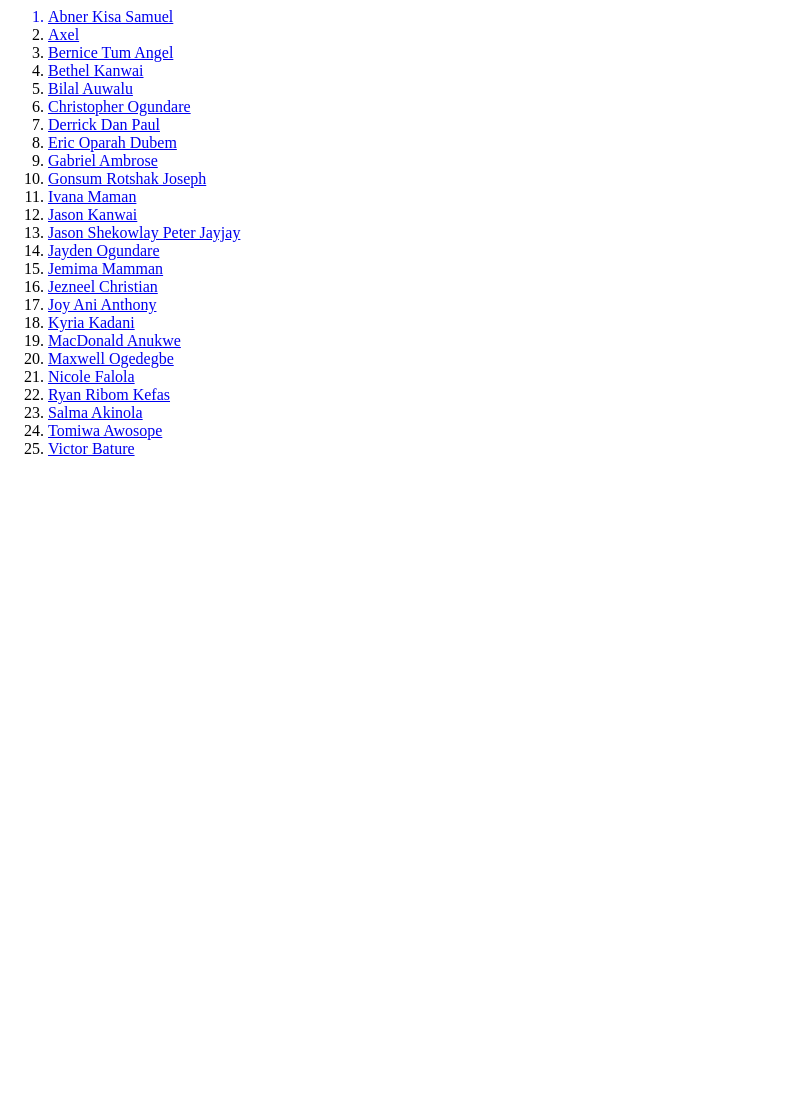
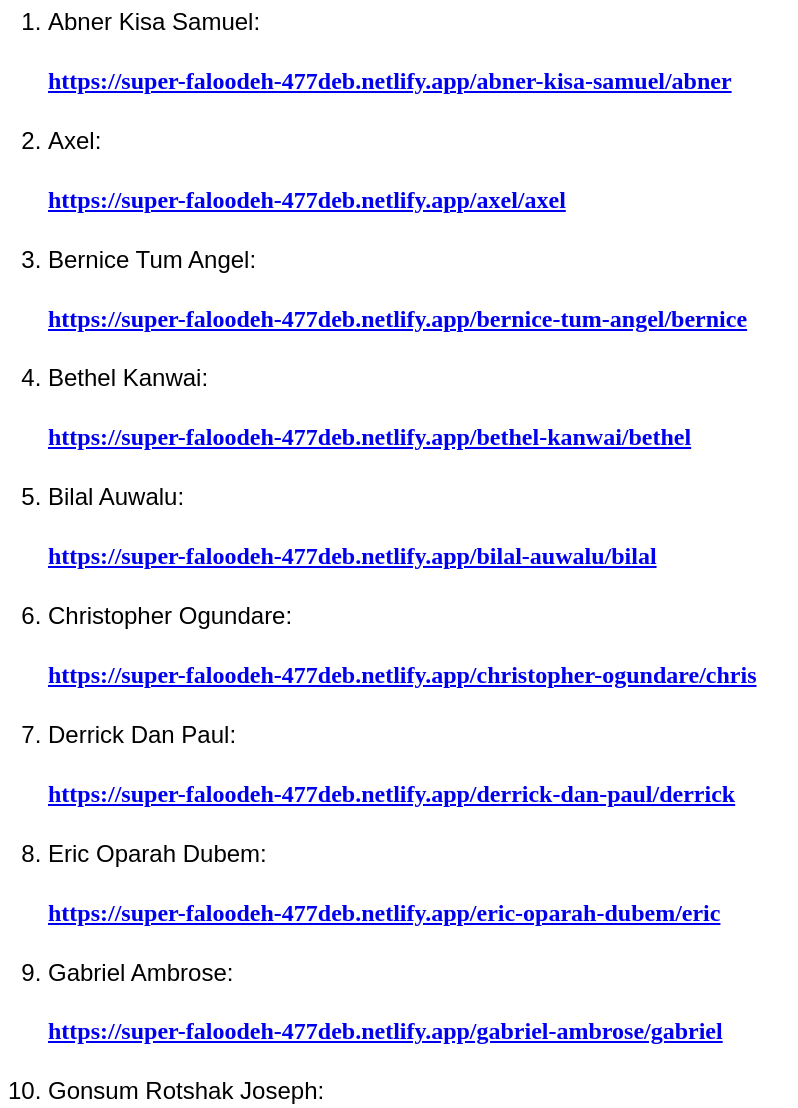
Before and after one commit to Veno515/Early-Days-Nursery-Services-Computing-Club, a plain HTML site: page index.html in a window 1280 px wide. Shown: the top 1108 px of the page, without its empty margins (0-798 px from the left). Before the commit the page ends 800 px from the top, so only its background shows below. Drawn offline with Linux system fonts and the light colour scheme.

Commit message:
third commit

```diff
--- a/index.html
+++ b/index.html
@@ -1,34 +1,43 @@
 <html>
     <head>
         <title>All Names</title>
+        <style>
+            li {
+                font-family: sans-serif;
+                font-size: 24px;
+            }
+            h4 {
+                font-size: 24px;
+            }
+        </style>
     </head>
     <body>
         <ol>
-            <a href="Abner-Kisa-Samuel/abner.html"><li>Abner Kisa Samuel</li></a>
-            <li><a href="Axel/axel.html">Axel</a></li>
-            <li><a href="Bernice-tum-angel/bernice.html">Bernice Tum Angel</a></li>
-            <li><a href="Bethel-Kanwai/bethel.html">Bethel Kanwai</a></li>
-            <li><a href="Bilal-Auwalu/bilal.html">Bilal Auwalu</a></li>
-            <li><a href="Christopher-ogundare/chris.html">Christopher Ogundare</a></li>
-            <li><a href="Derrick-Dan-Paul/derrick.html">Derrick Dan Paul</a></li>
-            <li><a href="Eric-Oparah-Dubem/eric.html">Eric Oparah Dubem</a></li>
-            <li><a href="Gabriel-Ambrose/gabriel.html">Gabriel Ambrose</a></li>
-            <li><a href="Gonsum-Rotshak-Joseph/gonsum.html">Gonsum Rotshak Joseph</a></li>
-            <li><a href="ivana-mamman/ivana.html">Ivana Maman</a></li>
-            <li><a href="Jason-Kanwai/jason.html">Jason Kanwai</a></li>
-            <li><a href="Jason-shekowlay-peter/jason.html">Jason Shekowlay Peter Jayjay</a></li>
-            <li><a href="Jayden-ogundare/jayden.html">Jayden Ogundare</a></li>
-            <li><a href="jemima-mamman/jemima.html">Jemima Mamman</a></li>
-            <li><a href="Jezneel-Christian/Jezneel.html">Jezneel Christian</a></li>
-            <li><a href="Joy-Ani-Anthony/joy.html">Joy Ani Anthony</a></li>
-            <li><a href="Kyria-Kadani/kyria.html">Kyria Kadani</a></li>
-            <li><a href="MacDonald-Anukwe/macdonald.html">MacDonald Anukwe</a></li>
-            <li><a href="Maxwell-Ogedegbe/maxwell.html">Maxwell Ogedegbe</a></li>
-            <li><a href="Nicole-falola/nicole.html">Nicole Falola</a></li>
-            <li><a href="Ryan-Ribom-Kefas/ryan.html">Ryan Ribom Kefas</a></li>
-            <li><a href="salma-akinola/salma.html">Salma Akinola</a></li>
-            <li><a href="Tomiwa-Awosope/tomiwa.html">Tomiwa Awosope</a></li>
-            <li><a href="Victor-Bature/victor.html">Victor Bature</a></li>
+            <li>Abner Kisa Samuel:</li> <a href="https://super-faloodeh-477deb.netlify.app/abner-kisa-samuel/abner" target="_blank" rel="noopener noreferrer"><h4>https://super-faloodeh-477deb.netlify.app/abner-kisa-samuel/abner</h4></a>
+            <li>Axel:</li><a href="https://super-faloodeh-477deb.netlify.app/axel/axel" target="_blank" rel="noopener noreferrer"><h4>https://super-faloodeh-477deb.netlify.app/axel/axel</h4></a>
+            <li>Bernice Tum Angel:</li><a href="https://super-faloodeh-477deb.netlify.app/bernice-tum-angel/bernice" target="_blank" rel="noopener noreferrer"><h4>https://super-faloodeh-477deb.netlify.app/bernice-tum-angel/bernice</h4></a>
+            <li>Bethel Kanwai:</li><a href="https://super-faloodeh-477deb.netlify.app/bethel-kanwai/bethel" target="_blank" rel="noopener noreferrer"><h4>https://super-faloodeh-477deb.netlify.app/bethel-kanwai/bethel</h4></a>
+            <li>Bilal Auwalu:</li><a href="https://super-faloodeh-477deb.netlify.app/bilal-auwalu/bilal" target="_blank" rel="noopener noreferrer"><h4>https://super-faloodeh-477deb.netlify.app/bilal-auwalu/bilal</h4></a>
+            <li>Christopher Ogundare:</li> <a href="https://super-faloodeh-477deb.netlify.app/christopher-ogundare/chris" target="_blank" rel="noopener noreferrer"><h4>https://super-faloodeh-477deb.netlify.app/christopher-ogundare/chris</h4></a>
+            <li>Derrick Dan Paul:</a></li><a href="https://super-faloodeh-477deb.netlify.app/derrick-dan-paul/derrick" target="_blank" rel="noopener noreferrer"><h4>https://super-faloodeh-477deb.netlify.app/derrick-dan-paul/derrick</h4></a>
+            <li>Eric Oparah Dubem:</li><a href="https://super-faloodeh-477deb.netlify.app/eric-oparah-dubem/eric" target="_blank" rel="noopener noreferrer"><h4>https://super-faloodeh-477deb.netlify.app/eric-oparah-dubem/eric</h4></a>
+            <li>Gabriel Ambrose:</li><a href="https://super-faloodeh-477deb.netlify.app/gabriel-ambrose/gabriel" target="_blank" rel="noopener noreferrer"><h4>https://super-faloodeh-477deb.netlify.app/gabriel-ambrose/gabriel</h4></a>
+            <li>Gonsum Rotshak Joseph:</li><a href="https://super-faloodeh-477deb.netlify.app/gonsum-rotshak-joseph/gonsum" target="_blank" rel="noopener noreferrer"><h4>https://super-faloodeh-477deb.netlify.app/gonsum-rotshak-joseph/gonsum</h4></a>
+            <li>Ivana Maman:</li> <a href="https://super-faloodeh-477deb.netlify.app/ivana-mamman/ivana.html" target="_blank" rel="noopener noreferrer"><h4>https://super-faloodeh-477deb.netlify.app/ivana-mamman/ivana.html</h4></a>
+            <li>Jason Kanwai:</li><a href="https://super-faloodeh-477deb.netlify.app/jason-kanwai/jason" target="_blank" rel="noopener noreferrer"><h4>https://super-faloodeh-477deb.netlify.app/jason-kanwai/jason</h4></a>
+            <li>Jason Shekowlay Peter Jayjay:</li><a href="https://super-faloodeh-477deb.netlify.app/jason-shekowlay-peter/jason" target="_blank" rel="noopener noreferrer"><h4>https://super-faloodeh-477deb.netlify.app/jason-shekowlay-peter/jason</h4></a>
+            <li>Jayden Ogundare:</li><a href="https://super-faloodeh-477deb.netlify.app/jayden-ogundare/jayden" target="_blank" rel="noopener noreferrer"><h4>https://super-faloodeh-477deb.netlify.app/jayden-ogundare/jayden</h4></a>
+            <li>Jemima Mamman:</li><a href="https://super-faloodeh-477deb.netlify.app/jemima-mamman/jemima.html" target="_blank" rel="noopener noreferrer"><h4>https://super-faloodeh-477deb.netlify.app/jemima-mamman/jemima.html</h4></a>
+            <li>Jezneel Christian:</li><a href="https://super-faloodeh-477deb.netlify.app/jezneel-christian/jezneel" target="_blank" rel="noopener noreferrer"><h4>https://super-faloodeh-477deb.netlify.app/jezneel-christian/jezneel</h4></a>
+            <li>Joy Ani Anthony:</li><a href="https://super-faloodeh-477deb.netlify.app/joy-ani-anthony/joy" target="_blank" rel="noopener noreferrer"><h4>https://super-faloodeh-477deb.netlify.app/joy-ani-anthony/joy</h4></a>
+            <li>Kyria Kadani:</li><a href="https://super-faloodeh-477deb.netlify.app/kyria-kadani/kyria" target="_blank" rel="noopener noreferrer"><h4>https://super-faloodeh-477deb.netlify.app/kyria-kadani/kyria</h4></a>
+            <li>MacDonald Anukwe:</li><a href="https://super-faloodeh-477deb.netlify.app/macdonald-anukwe/macdonald" target="_blank" rel="noopener noreferrer"><h4>https://super-faloodeh-477deb.netlify.app/macdonald-anukwe/macdonald</h4></a>
+            <li>Maxwell Ogedegbe:</li><a href="https://super-faloodeh-477deb.netlify.app/maxwell-ogedegbe/maxwell" target="_blank" rel="noopener noreferrer"><h4>https://super-faloodeh-477deb.netlify.app/maxwell-ogedegbe/maxwell</h4></a>
+            <li>Nicole Falola:</li><a href="https://super-faloodeh-477deb.netlify.app/nicole-falola/nicole" target="_blank" rel="noopener noreferrer"><h4>https://super-faloodeh-477deb.netlify.app/nicole-falola/nicole</h4></a>
+            <li>Ryan Ribom Kefas:</a></li><a href="https://super-faloodeh-477deb.netlify.app/ryan-ribom-kefas/ryan" target="_blank" rel="noopener noreferrer"><h4>https://super-faloodeh-477deb.netlify.app/ryan-ribom-kefas/ryan</h4></a>
+            <li>Salma Akinola</li><a href="https://super-faloodeh-477deb.netlify.app/salma-akinola/salma.html" target="_blank" rel="noopener noreferrer"><h4>https://super-faloodeh-477deb.netlify.app/salma-akinola/salma.html</h4></a>
+            <li>Tomiwa Awosope:</li><a href="https://super-faloodeh-477deb.netlify.app/tomiwa-awosope/tomiwa" target="_blank" rel="noopener noreferrer"><h4>https://super-faloodeh-477deb.netlify.app/tomiwa-awosope/tomiwa</h4></a>
+            <li>Victor Bature:</li><a href="https://super-faloodeh-477deb.netlify.app/victor-bature/victor" target="_blank" rel="noopener noreferrer"><h4>https://super-faloodeh-477deb.netlify.app/victor-bature/victor</h4></a>
         </ol>
     </body>
 </html>
```
